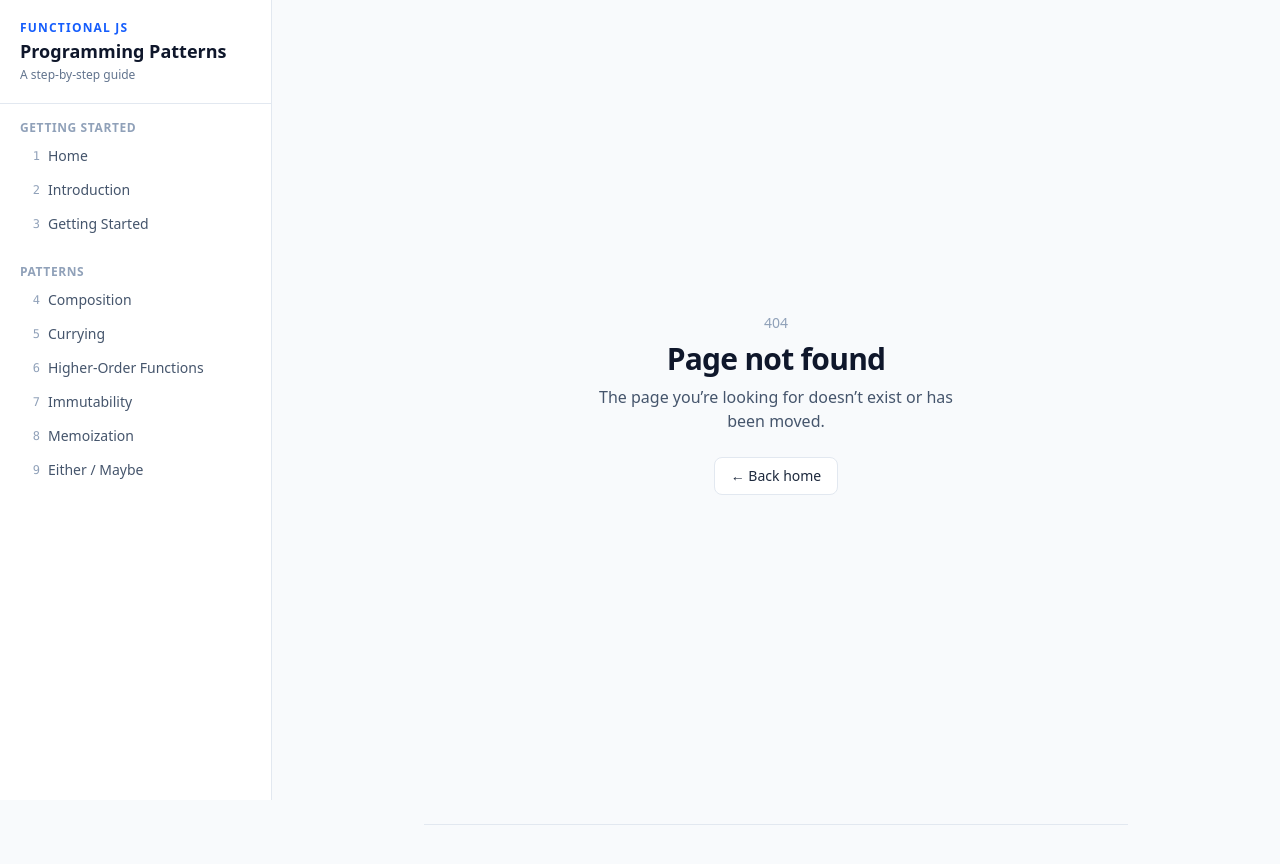
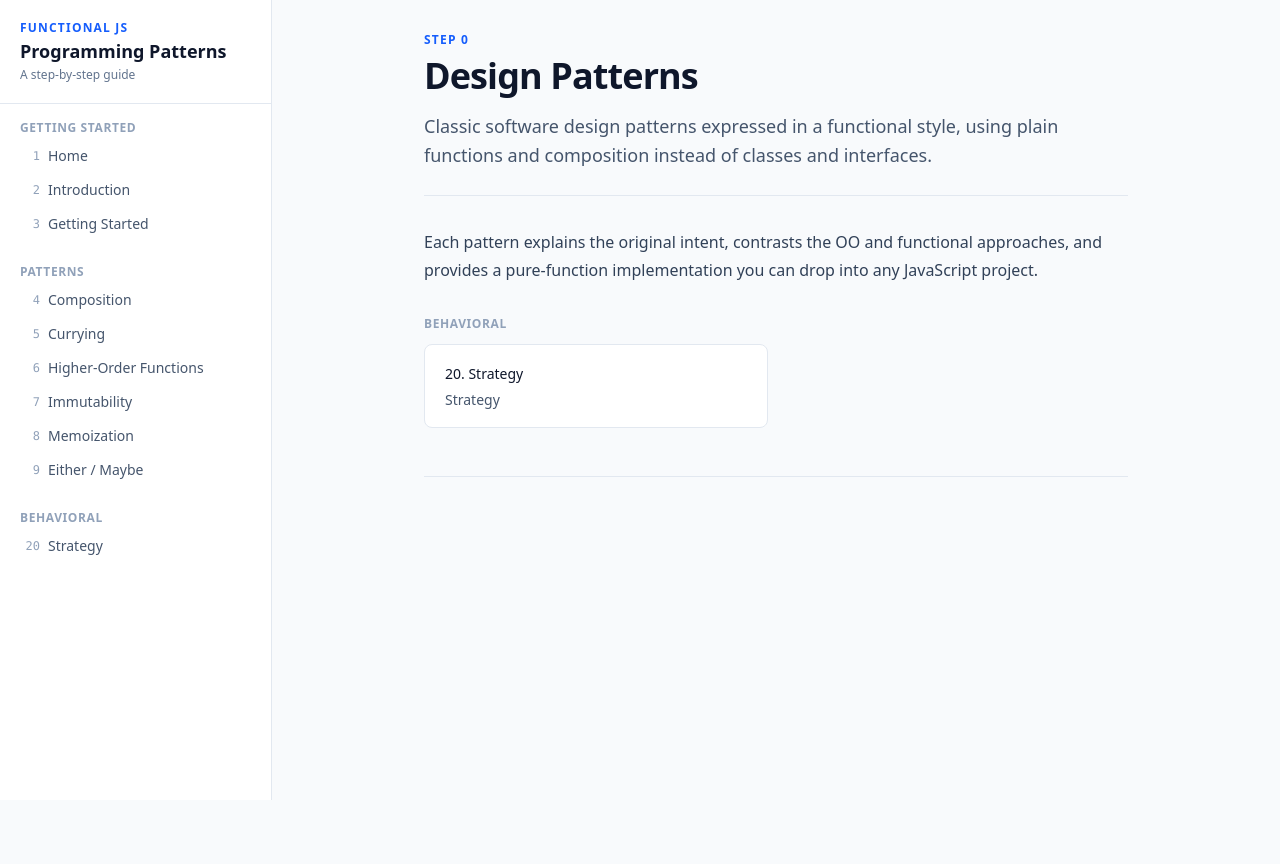
Before and after one commit to vitkuz/vitkuz-react-static-app, a React (Vite) app: page /patterns in a window 1280 px wide. Shown: the top 864 px of the page. After the commit the page ends 800 px from the top, so only its background shows below. Built offline with nearby package versions, Linux system fonts and the light colour scheme.

Commit message:
pi: address #7 (#8)
Co-authored-by: pi-agent[bot] <pi-agent@users.noreply.github.com>

```diff
--- a/src/App.jsx
+++ b/src/App.jsx
@@ -10,6 +10,8 @@ import Immutability from './pages/Immutability'
 import Memoization from './pages/Memoization'
 import Maybe from './pages/Maybe'
 import NotFound from './pages/NotFound'
+import Patterns from './pages/Patterns'
+import PatternDetail from './pages/PatternDetail'
 
 function App() {
   return (
@@ -24,6 +26,8 @@ function App() {
         <Route path="docs/patterns/immutability" element={<Immutability />} />
         <Route path="docs/patterns/memoization" element={<Memoization />} />
         <Route path="docs/patterns/maybe" element={<Maybe />} />
+        <Route path="patterns" element={<Patterns />} />
+        <Route path="patterns/:slug" element={<PatternDetail />} />
         <Route path="*" element={<NotFound />} />
       </Route>
     </Routes>
--- /dev/null
+++ b/src/components/PatternPager.jsx
@@ -0,0 +1,38 @@
+import { Link } from 'react-router-dom'
+
+export default function PatternPager({ prev, next }) {
+  return (
+    <nav className="not-prose mt-12 grid grid-cols-2 gap-4 border-t border-slate-200 pt-6">
+      <div>
+        {prev ? (
+          <Link
+            to={`/patterns/${prev.slug}`}
+            className="group flex flex-col rounded-lg border border-slate-200 bg-white px-4 py-3 transition hover:border-blue-300 hover:bg-blue-50"
+          >
+            <span className="text-xs text-slate-400">Previous</span>
+            <span className="font-medium text-slate-800 group-hover:text-blue-700">
+              ← {prev.navLabel}
+            </span>
+          </Link>
+        ) : (
+          <span />
+        )}
+      </div>
+      <div>
+        {next ? (
+          <Link
+            to={`/patterns/${next.slug}`}
+            className="group flex flex-col rounded-lg border border-slate-200 bg-white px-4 py-3 text-right transition hover:border-blue-300 hover:bg-blue-50"
+          >
+            <span className="text-xs text-slate-400">Next</span>
+            <span className="font-medium text-slate-800 group-hover:text-blue-700">
+              {next.navLabel} →
+            </span>
+          </Link>
+        ) : (
+          <span />
+        )}
+      </div>
+    </nav>
+  )
+}
--- a/src/components/Sidebar.jsx
+++ b/src/components/Sidebar.jsx
@@ -1,8 +1,10 @@
 import { NavLink } from 'react-router-dom'
 import { getSections } from '../routes.config'
+import { groupPatternsByCategory } from '../patterns/registry'
 
 export default function Sidebar({ open, onClose }) {
   const sections = getSections()
+  const patternCategories = groupPatternsByCategory()
 
   return (
     <>
@@ -65,6 +67,39 @@ export default function Sidebar({ open, onClose }) {
               </ul>
             </div>
           ))}
+
+          {/* Design Patterns — auto-discovered */}
+          {patternCategories.map(([category, patterns]) =>
+            patterns.length > 0 ? (
+              <div key={category} className="mb-6">
+                <p className="px-2 pb-1 text-xs font-semibold uppercase tracking-wider text-slate-400">
+                  {category}
+                </p>
+                <ul className="space-y-0.5">
+                  {patterns.map((p) => (
+                    <li key={p.slug}>
+                      <NavLink
+                        to={`/patterns/${p.slug}`}
+                        onClick={onClose}
+                        className={({ isActive }) =>
+                          `flex items-start gap-2 rounded-md px-2 py-1.5 text-sm transition ${
+                            isActive
+                              ? 'bg-blue-50 font-semibold text-blue-700'
+                              : 'text-slate-600 hover:bg-slate-100 hover:text-slate-900'
+                          }`
+                        }
+                      >
+                        <span className="mt-0.5 w-5 shrink-0 text-right font-mono text-xs text-slate-400">
+                          {p.order}
+                        </span>
+                        <span className="flex-1">{p.navLabel}</span>
+                      </NavLink>
+                    </li>
+                  ))}
+                </ul>
+              </div>
+            ) : null
+          )}
         </nav>
       </aside>
     </>
--- /dev/null
+++ b/src/pages/PatternDetail.jsx
@@ -0,0 +1,27 @@
+import { useEffect } from 'react'
+import { useParams } from 'react-router-dom'
+import { getPatternBySlug, getAdjacentPatterns } from '../patterns/registry'
+import NotFound from './NotFound'
+import PatternPager from '../components/PatternPager'
+
+export default function PatternDetail() {
+  const { slug } = useParams()
+  const pattern = getPatternBySlug(slug)
+
+  // Scroll to top on slug change
+  useEffect(() => {
+    window.scrollTo(0, 0)
+  }, [slug])
+
+  if (!pattern) return <NotFound />
+
+  const { Component } = pattern
+  const { prev, next } = getAdjacentPatterns(slug)
+
+  return (
+    <>
+      <Component />
+      <PatternPager prev={prev} next={next} />
+    </>
+  )
+}
--- /dev/null
+++ b/src/pages/Patterns.jsx
@@ -0,0 +1,50 @@
+import { Link } from 'react-router-dom'
+import StepHeader from '../components/StepHeader'
+import { groupPatternsByCategory } from '../patterns/registry'
+
+export default function Patterns() {
+  const categories = groupPatternsByCategory()
+
+  return (
+    <>
+      <StepHeader
+        order={0}
+        title="Design Patterns"
+        intro="Classic software design patterns expressed in a functional style, using plain functions and composition instead of classes and interfaces."
+      />
+      <div className="prose prose-slate max-w-none prose-headings:scroll-mt-20 prose-a:text-blue-700 prose-code:text-slate-800 prose-pre:bg-transparent prose-pre:p-0">
+        <p>
+          Each pattern explains the original intent, contrasts the OO and
+          functional approaches, and provides a pure-function implementation
+          you can drop into any JavaScript project.
+        </p>
+      </div>
+
+      {categories.map(([category, patterns]) =>
+        patterns.length > 0 ? (
+          <section key={category} className="not-prose mt-8">
+            <h2 className="text-xs font-semibold uppercase tracking-wider text-slate-400 mb-3">
+              {category}
+            </h2>
+            <div className="grid gap-4 sm:grid-cols-2">
+              {patterns.map((p) => (
+                <Link
+                  key={p.slug}
+                  to={`/patterns/${p.slug}`}
+                  className="rounded-lg border border-slate-200 bg-white px-5 py-4 transition hover:border-blue-300 hover:bg-blue-50"
+                >
+                  <strong className="text-sm font-medium text-slate-900">
+                    {p.order}. {p.title}
+                  </strong>
+                  <p className="mt-1 text-sm leading-relaxed text-slate-600">
+                    {p.navLabel}
+                  </p>
+                </Link>
+              ))}
+            </div>
+          </section>
+        ) : null
+      )}
+    </>
+  )
+}
--- /dev/null
+++ b/src/patterns/registry.js
@@ -0,0 +1,40 @@
+const modules = import.meta.glob('./*.pattern.jsx', { eager: true })
+
+const patterns = Object.entries(modules).map(([, mod]) => ({
+  ...mod.meta,
+  Component: mod.default,
+}))
+
+const ordered = [...patterns].sort((a, b) => a.order - b.order)
+
+export function getOrderedPatterns() {
+  return ordered
+}
+
+export function getPatternBySlug(slug) {
+  return ordered.find((p) => p.slug === slug) || null
+}
+
+export function getAdjacentPatterns(slug) {
+  const idx = ordered.findIndex((p) => p.slug === slug)
+  if (idx === -1) return { prev: null, next: null }
+  return {
+    prev: idx > 0 ? ordered[idx - 1] : null,
+    next: idx < ordered.length - 1 ? ordered[idx + 1] : null,
+  }
+}
+
+const categoryOrder = ['Creational', 'Structural', 'Behavioral']
+
+export function groupPatternsByCategory() {
+  const map = new Map()
+  for (const cat of categoryOrder) {
+    map.set(cat, [])
+  }
+  for (const p of ordered) {
+    if (map.has(p.category)) {
+      map.get(p.category).push(p)
+    }
+  }
+  return Array.from(map.entries())
+}
--- /dev/null
+++ b/src/patterns/strategy.pattern.jsx
@@ -0,0 +1,96 @@
+import StepHeader from '../components/StepHeader'
+import CodeBlock from '../components/CodeBlock'
+import Callout from '../components/Callout'
+
+export const meta = {
+  slug: 'strategy',
+  title: 'Strategy',
+  navLabel: 'Strategy',
+  category: 'Behavioral',
+  order: 20,
+}
+
+const strategyCode = `// --- A strategy is just a function ---
+
+// The checkout function receives a discount strategy as an argument
+const makeCheckout =
+  (discountStrategy) =>
+  (items) => {
+    const subtotal = items.reduce((sum, item) => sum + item.price, 0)
+    return discountStrategy(subtotal)
+  }
+
+// --- Concrete strategies are plain functions ---
+
+const noDiscount = (total) => total
+
+// Curried percentage-off strategy
+const percentOff =
+  (pct) =>
+  (total) =>
+    total * (1 - pct)
+
+// --- Select a strategy at runtime ---
+const strategies = {
+  none: noDiscount,
+  sale: percentOff(0.1),  // 10% off
+  vip: percentOff(0.25),  // 25% off
+}
+
+const cart = [
+  { name: 'FP in JS', price: 40 },
+  { name: 'T-shirt', price: 25 },
+]
+
+const checkout = makeCheckout(strategies.sale)
+
+checkout(cart) // 58.5  (65.0 * 0.9)`
+
+export default function StrategyPattern() {
+  return (
+    <>
+      <StepHeader
+        order={20}
+        title="Strategy"
+        intro="Define a family of algorithms, encapsulate each one, and make them interchangeable. The Strategy pattern lets you vary behavior independently from the client that uses it."
+      />
+
+      <div className="prose prose-slate max-w-none prose-headings:scroll-mt-20 prose-a:text-blue-700 prose-code:text-slate-800 prose-pre:bg-transparent prose-pre:p-0">
+        <h2>Intent</h2>
+        <p>
+          The Strategy pattern solves the problem of selecting a behavior at
+          runtime from a family of algorithms. Instead of hard-coding
+          conditional branches or subclassing, you encapsulate each variant
+          behind a common interface and pass it to the context that needs it.
+        </p>
+
+        <h2>OO vs functional</h2>
+        <p>
+          In classic object-oriented design, you define a <code>Strategy</code>{' '}
+          interface with a single method, then implement concrete strategy
+          classes that conform to it. In functional programming,{' '}
+          <strong>a strategy is just a function</strong>. The interface
+          collapses to the function signature, and concrete strategies are
+          simply functions you pass as arguments — no classes, no ceremony.
+        </p>
+
+        <h2>Functional example</h2>
+        <p>
+          Below, <code>makeCheckout</code> accepts a{' '}
+          <code>discountStrategy</code> function. Choosing a strategy is as
+          simple as selecting from a map of plain functions. The{' '}
+          <code>percentOff</code> strategy is curried so you can pre-configure
+          the discount rate without wrapping it in a class.
+        </p>
+        <CodeBlock code={strategyCode} />
+
+        <Callout tone="tip">
+          In FP, the Strategy pattern reduces to <strong>higher-order
+          functions</strong>: accept a function as a parameter, and the caller
+          decides the behavior. No interfaces, no subclasses — just functions
+          passed around.
+        </Callout>
+      </div>
+    </>
+  )
+}
```
